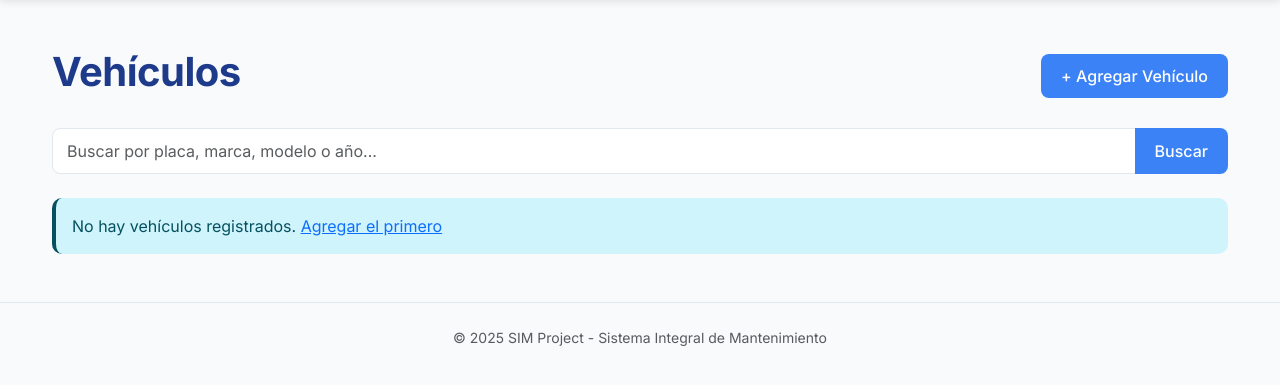
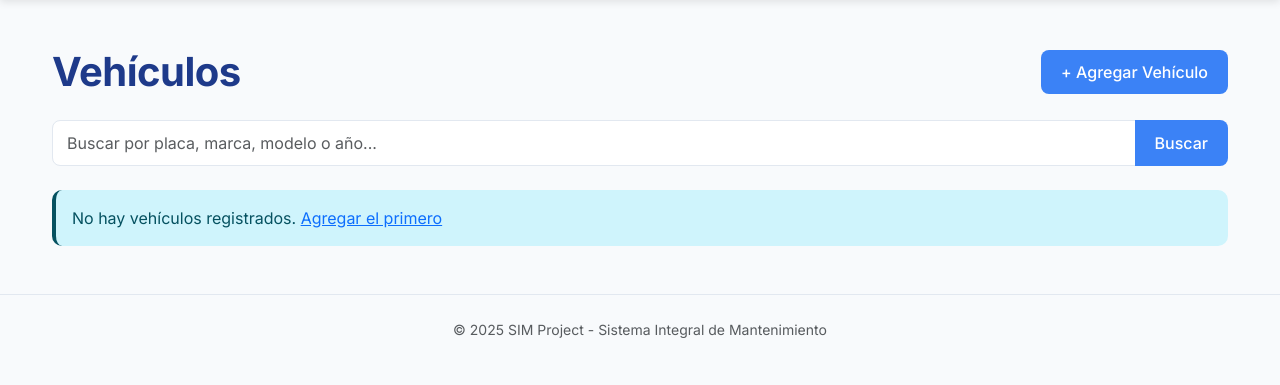
Before and after one commit to rodrigomendiola57-eng/sim_project, a Django app: template vehicles/templates/vehicles/vehicle_list.html in a window 1280 px wide. Shown: the part 78-463 px from the top of the page. Run offline with Django 3.2, Linux system fonts and the light colour scheme; the template is opened without the code that fills it, so the values that code supplies are empty.

Commit message:
Mejorar diseño de lista de vehículos para móviles

```diff
--- a/vehicles/templates/vehicles/vehicle_list.html
+++ b/vehicles/templates/vehicles/vehicle_list.html
@@ -3,10 +3,43 @@
 {% block title %}Vehículos - SIM Project{% endblock %}
 
 {% block content %}
-<div class="d-flex justify-content-between align-items-center mb-4">
-    <h1>Vehículos</h1>
-    <a href="{% url 'vehicle_add' %}" class="btn btn-primary">+ Agregar Vehículo</a>
+<div class="page-header mb-4">
+    <h1 class="mb-3">Vehículos</h1>
+    <a href="{% url 'vehicle_add' %}" class="btn btn-primary btn-add-vehicle">+ Agregar Vehículo</a>
 </div>
+
+<style>
+    /* Desktop: mantener diseño horizontal */
+    @media (min-width: 769px) {
+        .page-header {
+            display: flex;
+            justify-content: space-between;
+            align-items: center;
+        }
+        .page-header h1 {
+            margin-bottom: 0 !important;
+        }
+        .btn-add-vehicle {
+            width: auto !important;
+        }
+    }
+
+    /* Mobile: diseño vertical con mejor espaciado */
+    @media (max-width: 768px) {
+        .page-header {
+            text-align: center;
+        }
+        .page-header h1 {
+            font-size: 1.75rem;
+            margin-bottom: 1rem !important;
+        }
+        .btn-add-vehicle {
+            width: 100%;
+            padding: 0.875rem;
+            font-size: 1rem;
+        }
+    }
+</style>
 
 <form method="get" class="mb-4">
     <div class="input-group">
```
